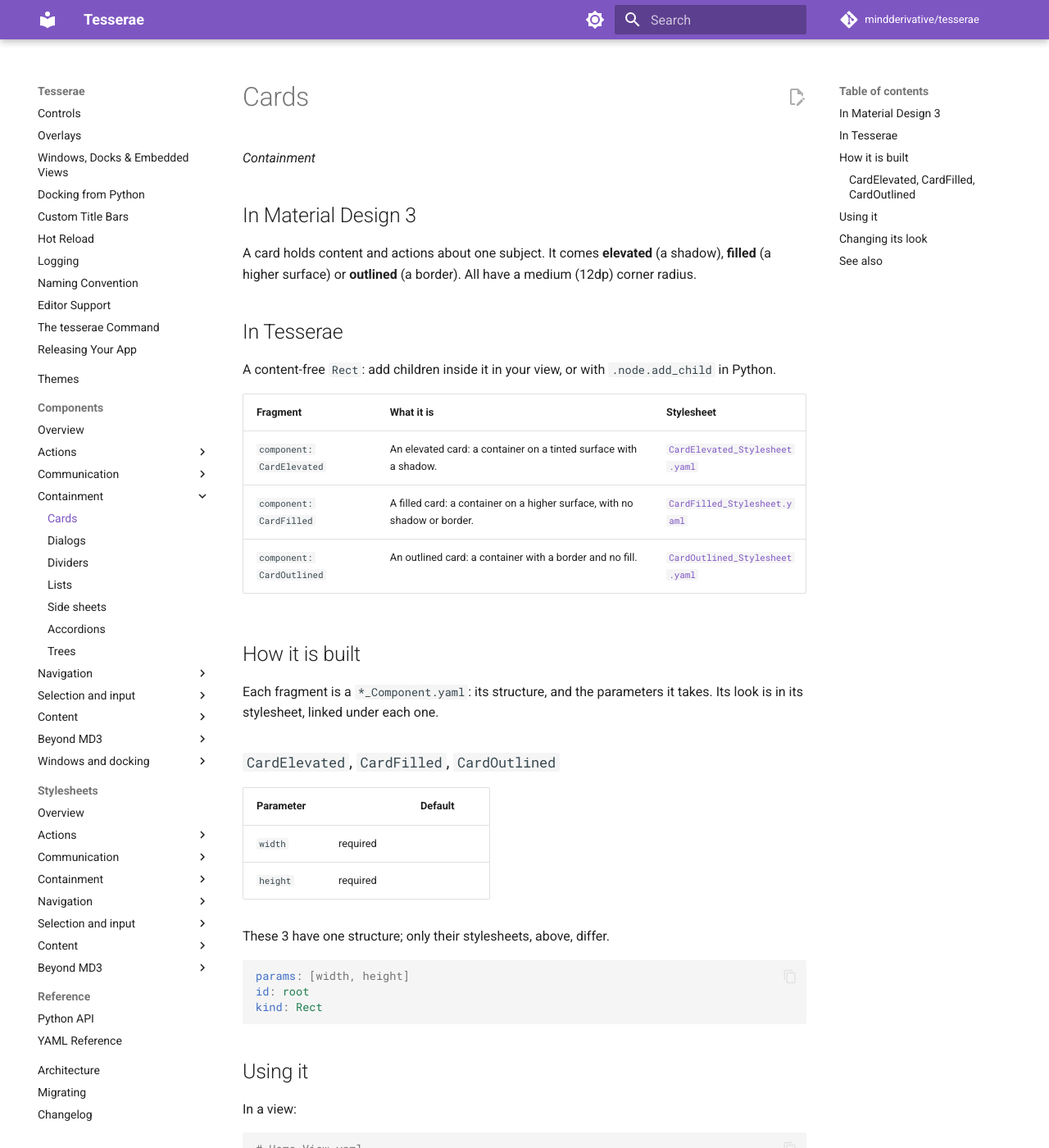
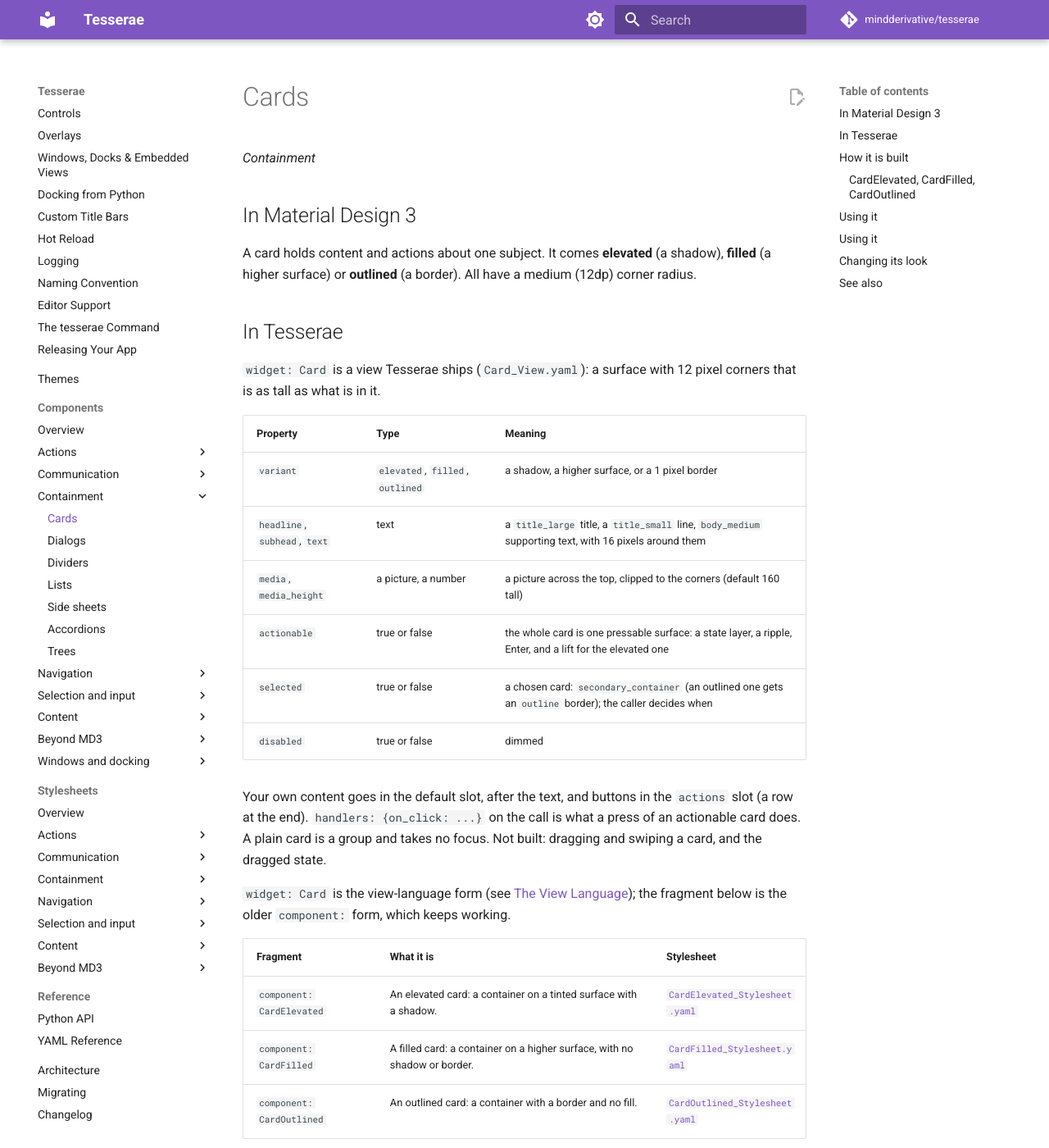
Before and after one commit to mindderivative/tesserae, an MkDocs documentation site: the page built from docs/components/cards.md, in a window 1280 px wide and 1400 px high. Shown: the whole window at 82% size. Built offline with MkDocs 1.6.1 and Material for MkDocs 9.7.7, drawn with Linux system fonts in a browser that asks for light colours; comment, search, counter and statistics services are not loaded; some of the changed text lies outside the part shown.

Commit message:
0.5.0 #148 #149 #150: Card, a shipped view (elevated, filled, outlined; media, text, actions; actionable and selected); interaction may be a static expression
Co-Authored-By: Claude Sonnet 5.5 <noreply@anthropic.com>

````diff
--- a/docs/components/cards.md
+++ b/docs/components/cards.md
@@ -9,7 +9,21 @@ higher surface) or **outlined** (a border). All have a medium (12dp) corner radi
 
 ## In Tesserae
 
-A content-free `Rect`: add children inside it in your view, or with `.node.add_child` in Python.
+`widget: Card` is a view Tesserae ships (`Card_View.yaml`): a surface with 12 pixel corners that is as tall as what is in it.
+
+| Property | Type | Meaning |
+| --- | --- | --- |
+| `variant` | `elevated`, `filled`, `outlined` | a shadow, a higher surface, or a 1 pixel border |
+| `headline`, `subhead`, `text` | text | a `title_large` title, a `title_small` line, `body_medium` supporting text, with 16 pixels around them |
+| `media`, `media_height` | a picture, a number | a picture across the top, clipped to the corners (default 160 tall) |
+| `actionable` | true or false | the whole card is one pressable surface: a state layer, a ripple, Enter, and a lift for the elevated one |
+| `selected` | true or false | a chosen card: `secondary_container` (an outlined one gets an `outline` border); the caller decides when |
+| `disabled` | true or false | dimmed |
+
+Your own content goes in the default slot, after the text, and buttons in the `actions` slot (a row at the end). `handlers: {on_click: ...}` on the call is
+what a press of an actionable card does. A plain card is a group and takes no focus. Not built: dragging and swiping a card, and the dragged state.
+
+`widget: Card` is the view-language form (see [The View Language](../guide/view-language.md)); the fragment below is the older `component:` form, which keeps working.
 
 | Fragment | What it is | Stylesheet |
 | --- | --- | --- |
@@ -38,17 +52,23 @@ kind: Rect
 
 ## Using it
 
-In a view:
+```yaml
+name: trips
+widget: Container
+style: {flex_direction: horizontal, gap: 16, padding: 16, width: 560, height: 360}
+children:
+  - widget: Card
+    headline: Paris
+    subhead: Three days
+    text: Flights and a hotel.
+    media: paris.png
+    style: {width: 240}
+    children:
+      - {widget: Button, label: Book, variant: text, slot: actions}
+  - {widget: Card, variant: outlined, headline: Rome, actionable: true, selected: "{{ picked }}", style: {width: 240}, handlers: {on_click: pick}}
+```
 
-```yaml
-# Home_View.yaml
-id: root
-kind: Container
-children:
-  - id: summary
-    component: CardElevated
-    with: {width: 240, height: 120}
-```
+## Using it
 
 In Python:
 
````
Also changed, not shown: design/yaml-language.md (+1 -0 lines), docs/changelog.md (+1 -0 lines), src/tesserae/views/Card_Stylesheet.yaml (added, +23 -0 lines), src/tesserae/views/Card_View.yaml (added, +45 -0 lines), 4 other files.
